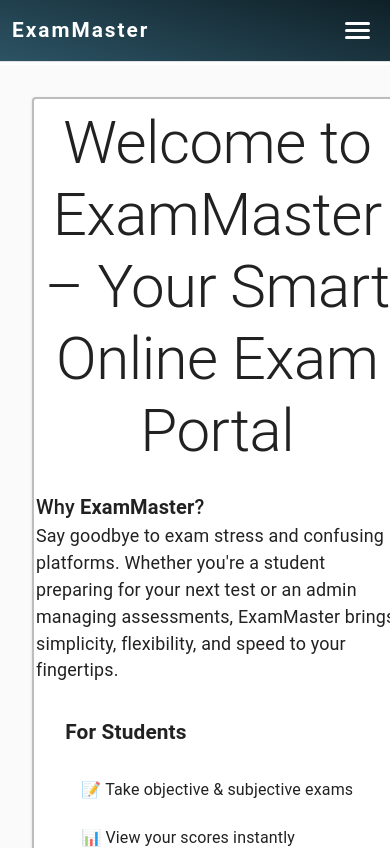
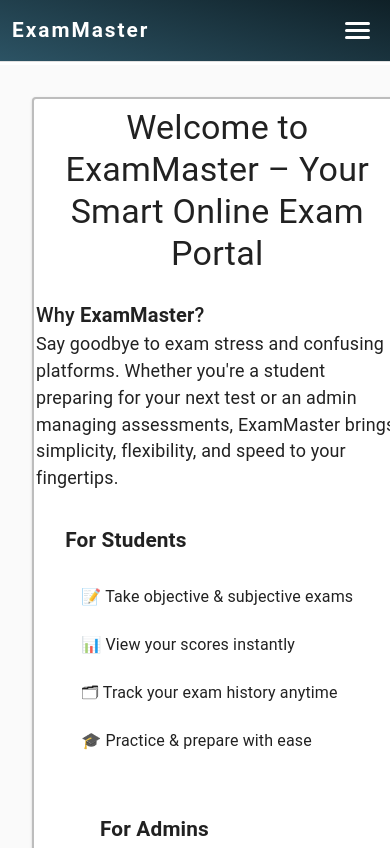
Before and after one commit to Siddharth2k14/online-exam-portal-client, a React (Vite) app: page / in a window 390 px wide. Shown: the top 848 px of the page. Built offline with nearby package versions, Linux system fonts and the light colour scheme.

Commit message:
Adding the updated heading in the home page

```diff
--- a/src/components/Home Main/HomeMain.jsx
+++ b/src/components/Home Main/HomeMain.jsx
@@ -13,7 +13,7 @@ import { useEffect, useState } from 'react';
 
 //Component
 const HomeMain = () => {
-  const [isMobile, setIsMobile] = useState(window.innerWidth <= 768);
+  const [isMobile, setIsMobile] = useState(window.innerWidth <= 900);
 
   useEffect(() => {
     const handleResize = () => {
@@ -27,7 +27,11 @@ const HomeMain = () => {
   return (
     <Box className="home-main-outer">
       <Card className="home-main-card">
-        <Typography variant="h2" align="center" className="home-main-title" gutterBottom>
+        <Typography
+          variant= {isMobile ? 'h4' : 'h2'}
+          align="center"
+          className="home-main-title"
+          gutterBottom>
           Welcome to ExamMaster – Your Smart Online Exam Portal
         </Typography>
         <Box className="home-main-desc" mb={4}>
```
